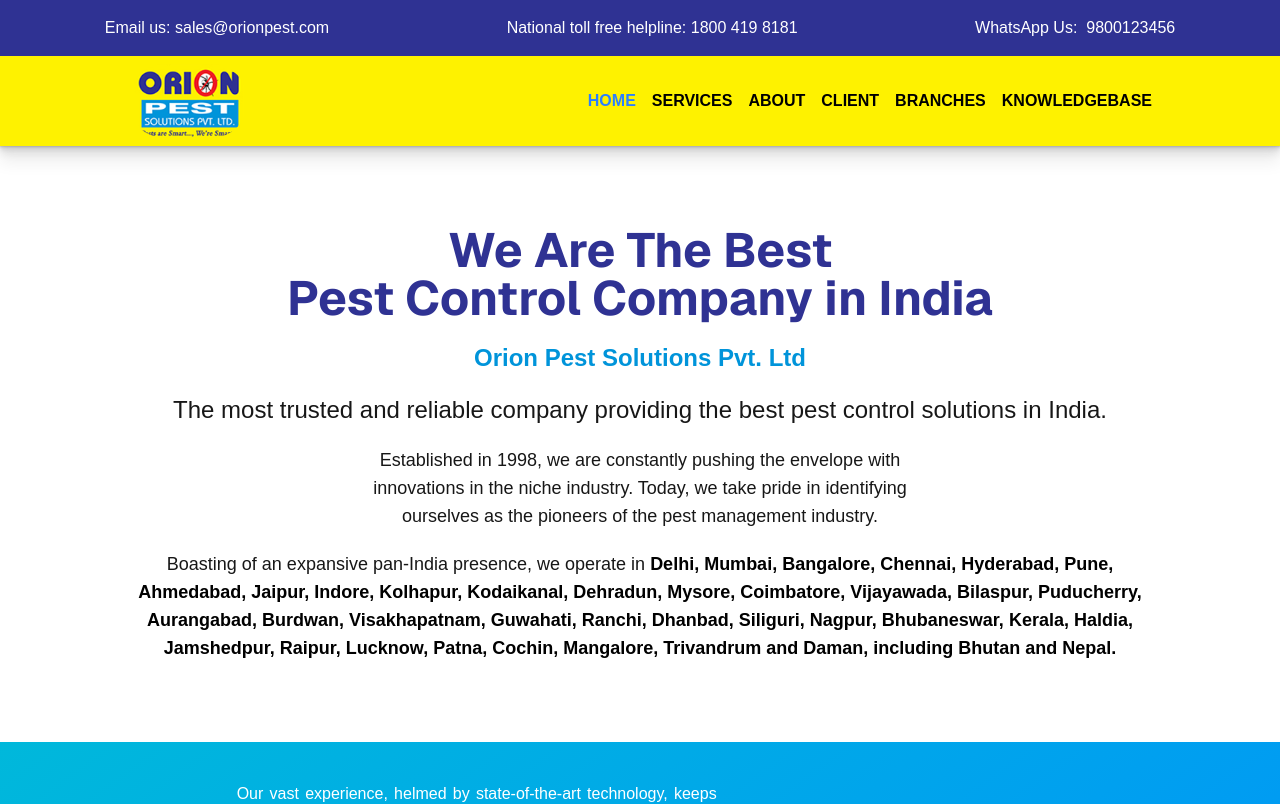
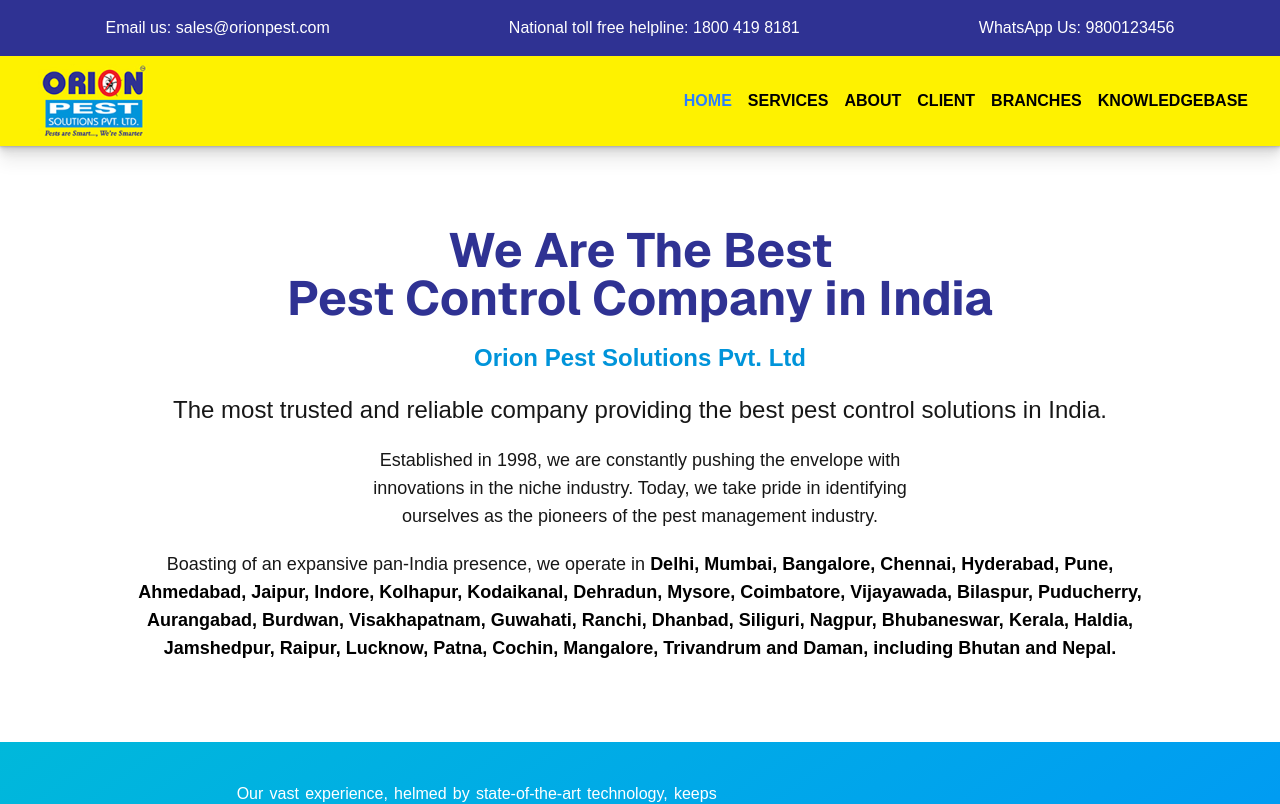
Before and after one commit to starwayinfotechpvtltd-afk/OrionPest, a Next.js app: page / in a window 1280 px wide. Shown: the top 804 px of the page. Built offline with nearby package versions, Linux system fonts and the light colour scheme.

Commit message:
Nabvbar link adjustments

```diff
--- a/src/components/layout/Header.jsx
+++ b/src/components/layout/Header.jsx
@@ -68,28 +68,31 @@
         <div className="w[60%] flex flex-row justify-around items-center">
           <div className="text-white">
             Email us:{" "}
-            <Link href={{ email: "sales@orionpest.com" }}>
+            <Link href="mailto:sales@orionpest.com">
               sales@orionpest.com
             </Link>
           </div>
           <div className="text-white">
             National toll free helpline:{" "}
-            <Link href={{ tel: "1800 419 8181" }}>1800 419 8181</Link>
+            <Link href="tel:18004198181">1800 419 8181</Link>
           </div>
           <div className="text-white">
-             WhatsApp Us: <Link href={{ tel: 9800123456 }}> 9800123456</Link>
+            {/* TODO: ADD WHATSAPP LINK */}
+            WhatsApp Us: <Link href="">9800123456</Link>
           </div>
         </div>
       </div>
       <div className="bg-[#fef200] w-full py-2">
-        <div className="w-[80%] flex items-center justify-between mx-auto">
+        <div className="px-2 md:px-8 flex items-center justify-between mx-auto">
           <Image
             src="/logo.png"
             alt="logo"
             width={120}
             height={120}
-            className="rounded-full"
+            className=""
           />
+          {/* check if mobile device */}
+          {}
           <nav className="flex items-center gap-4 flex-wrap">
             {navLinks?.map((nav) => (
               <Link
```
